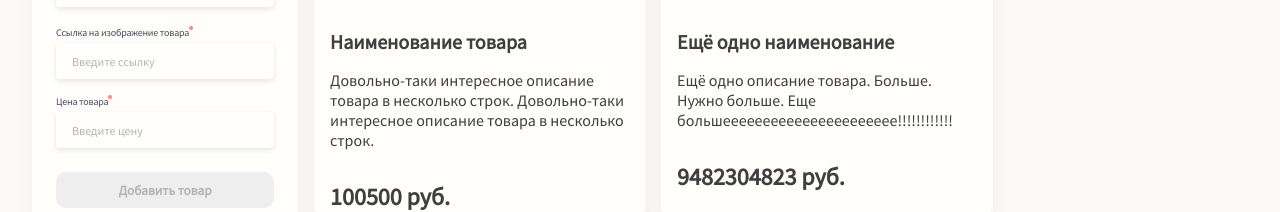
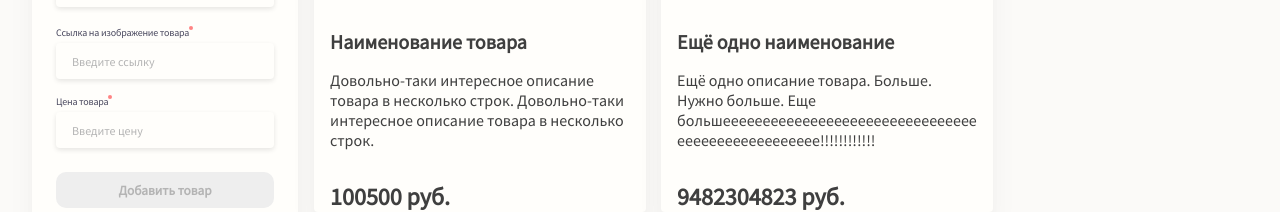
Before and after one commit to MBersPro/ida-test-mbers, a React (Create React App) app: page / in a window 1280 px wide. Shown: the part 295-507 px from the top of the page. Built offline with nearby package versions, Linux system fonts and the light colour scheme.

Commit message:
Last commit

```diff
--- a/src/components/main/Main.js
+++ b/src/components/main/Main.js
@@ -19,7 +19,7 @@ const defaultChooser = () => {
         id: "id-2",
         name: "Ещё одно наименование",
         description:
-          "Ещё одно описание товара. Больше. Нужно больше. Еще большееееееееееееееееееееее!!!!!!!!!!!!",
+          "Ещё одно описание товара. Больше. Нужно больше. Еще большееееееееееееееееееееееееееееееееееееееееееееееееее!!!!!!!!!!!!",
         link: "https://news.fidller.com/wp-content/uploads/2021/05/Polaroid-Go_0.jpeg",
         price: "9482304823",
       },
```
